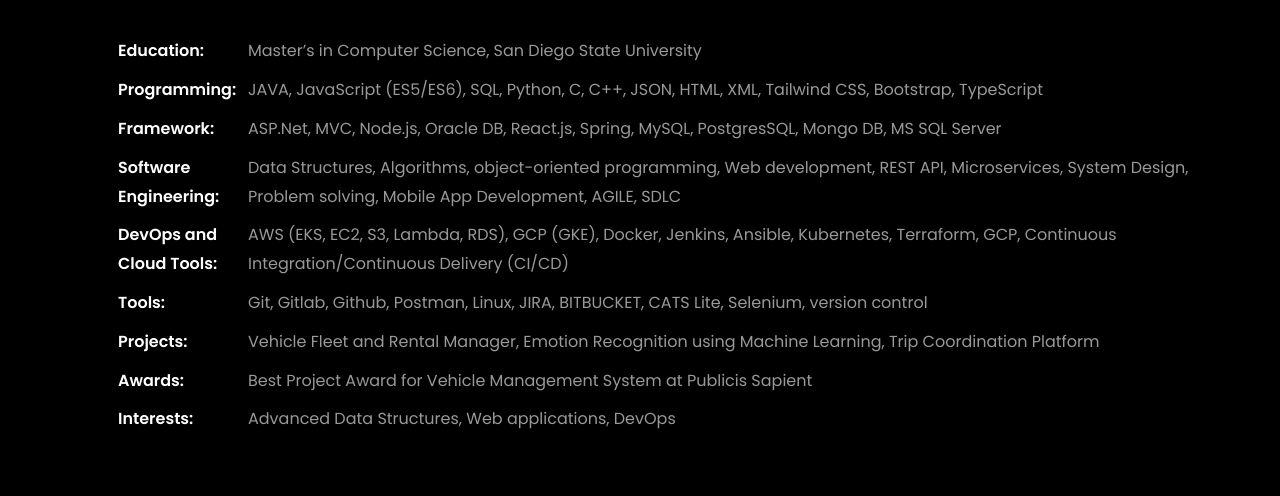
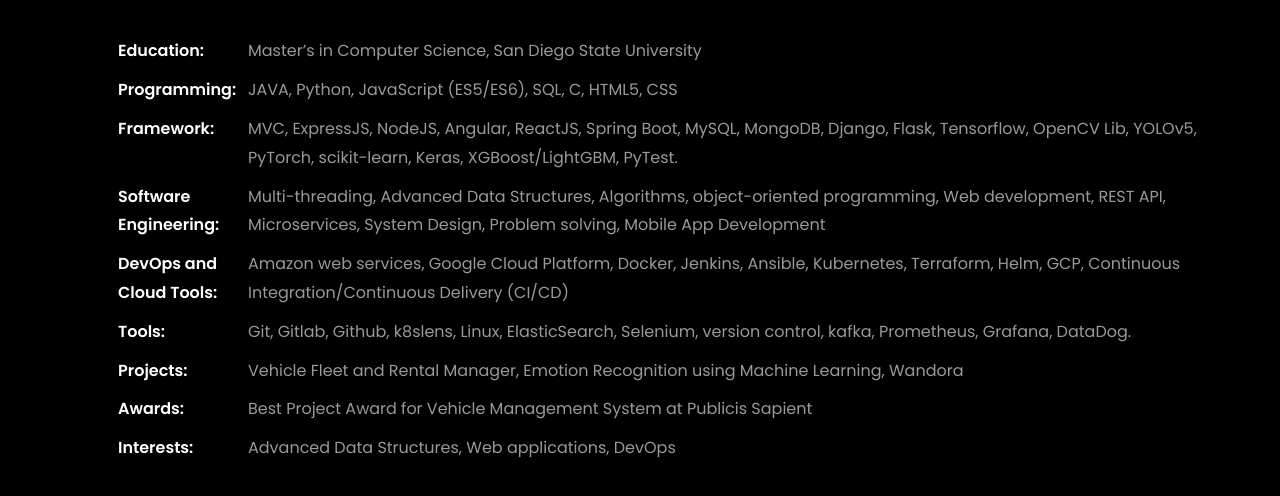
Before and after one commit to sasankreddy/sasankreddy.github.io, a plain HTML site: page index.html in a window 1280 px wide. Shown: the part 620-1116 px from the top of the page. Drawn offline with Linux system fonts and the light colour scheme; files whose address does not match are found by name.

Commit message:
Update index.html

```diff
--- a/index.html
+++ b/index.html
@@ -192,15 +192,16 @@
 				  </p>
 				  <ul class="about-info mt-4 px-md-0 px-2">
 					<li class="d-flex"><span>Education:</span> <span>Master’s in Computer Science, San Diego State University</span></li>
-					<li class="d-flex"><span>Programming:</span> <span>JAVA, JavaScript (ES5/ES6), SQL, Python, C, C++, JSON, HTML, XML, Tailwind CSS, Bootstrap, TypeScript</span></li>
-					<li class="d-flex"><span>Framework:</span> <span> ASP.Net, MVC, Node.js, Oracle DB, React.js, Spring, MySQL, PostgresSQL, Mongo DB, MS SQL Server</span></li>
-					<li class="d-flex"><span>Software Engineering:</span> <span> Data Structures, Algorithms, object-oriented programming, Web development, REST API,
-						Microservices, System Design, Problem solving, Mobile App Development, AGILE, SDLC</span></li>
-					<li class="d-flex"><span>DevOps and Cloud Tools:</span> <span>AWS (EKS, EC2, S3, Lambda, RDS), GCP (GKE), Docker, Jenkins, Ansible, Kubernetes, Terraform,
-						GCP, Continuous Integration/Continuous Delivery (CI/CD)</span></li>
-					<li class="d-flex"><span>Tools:</span> <span>Git, Gitlab, Github, Postman, Linux, JIRA, BITBUCKET, CATS Lite, Selenium, version control</span></li>
+					<li class="d-flex"><span>Programming:</span> <span>JAVA, Python, JavaScript (ES5/ES6), SQL, C, HTML5, CSS</span></li>
+					<li class="d-flex"><span>Framework:</span> <span> MVC, ExpressJS, NodeJS, Angular, ReactJS, Spring Boot, MySQL, MongoDB, Django, Flask, Tensorflow, OpenCV
+Lib, YOLOv5, PyTorch, scikit-learn, Keras, XGBoost/LightGBM, PyTest.</span></li>
+					<li class="d-flex"><span>Software Engineering:</span> <span> Multi-threading, Advanced Data Structures, Algorithms, object-oriented programming, Web
+development, REST API, Microservices, System Design, Problem solving, Mobile App Development</span></li>
+					<li class="d-flex"><span>DevOps and Cloud Tools:</span> <span>Amazon web services, Google Cloud Platform, Docker, Jenkins, Ansible, Kubernetes, Terraform,
+Helm, GCP, Continuous Integration/Continuous Delivery (CI/CD)</span></li>
+					<li class="d-flex"><span>Tools:</span> <span>Git, Gitlab, Github, k8slens, Linux, ElasticSearch, Selenium, version control, kafka, Prometheus, Grafana, DataDog.</span></li>
 
-					<li class="d-flex"><span>Projects:</span> <span>Vehicle Fleet and Rental Manager, Emotion Recognition using Machine Learning, Trip Coordination Platform</span></li>
+					<li class="d-flex"><span>Projects:</span> <span>Vehicle Fleet and Rental Manager, Emotion Recognition using Machine Learning, Wandora</span></li>
 					<li class="d-flex"><span>Awards:</span> <span>Best Project Award for Vehicle Management System at Publicis Sapient</span></li>
 					<li class="d-flex"><span>Interests:</span> <span>Advanced Data Structures, Web applications, DevOps</span></li>
 				  </ul>
```
